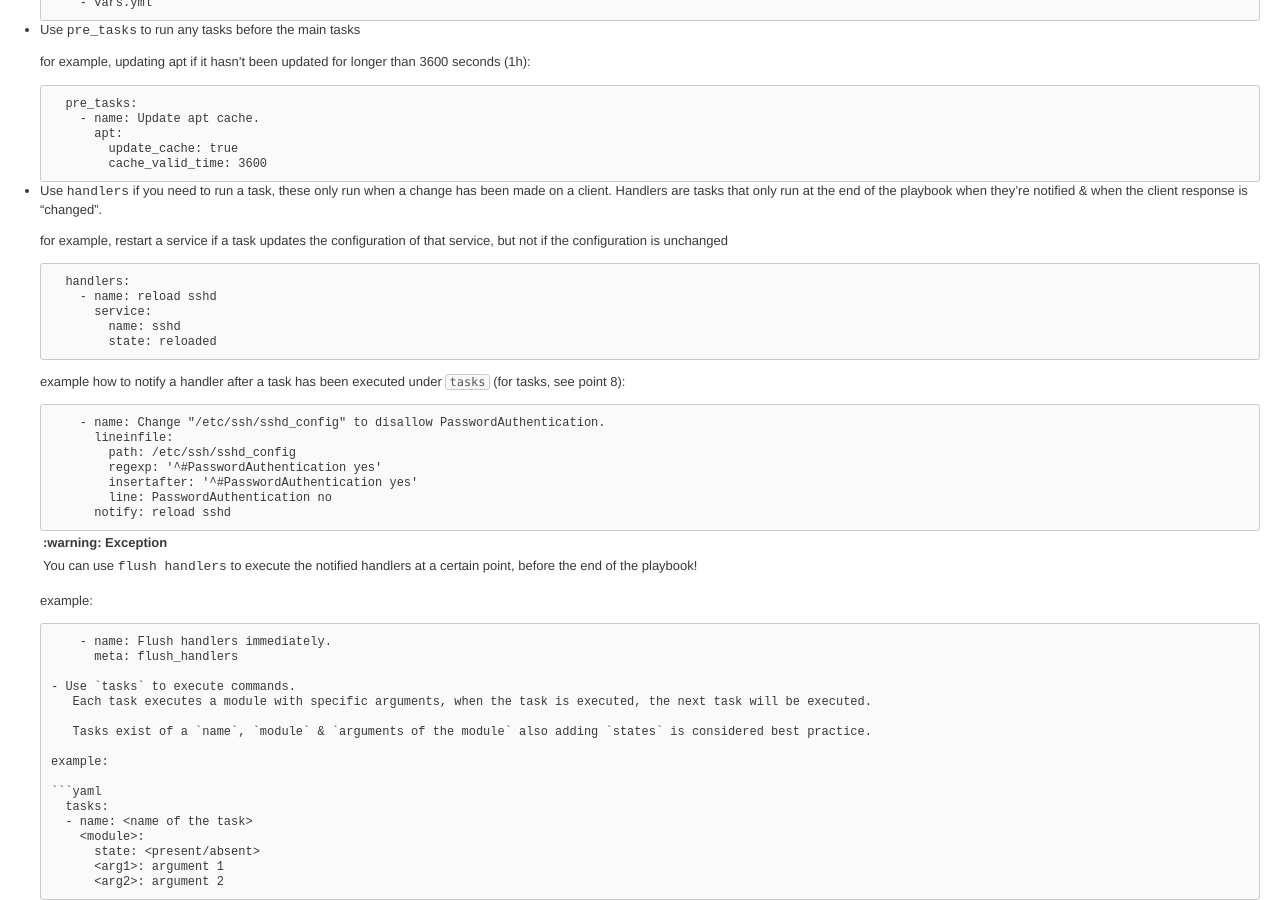
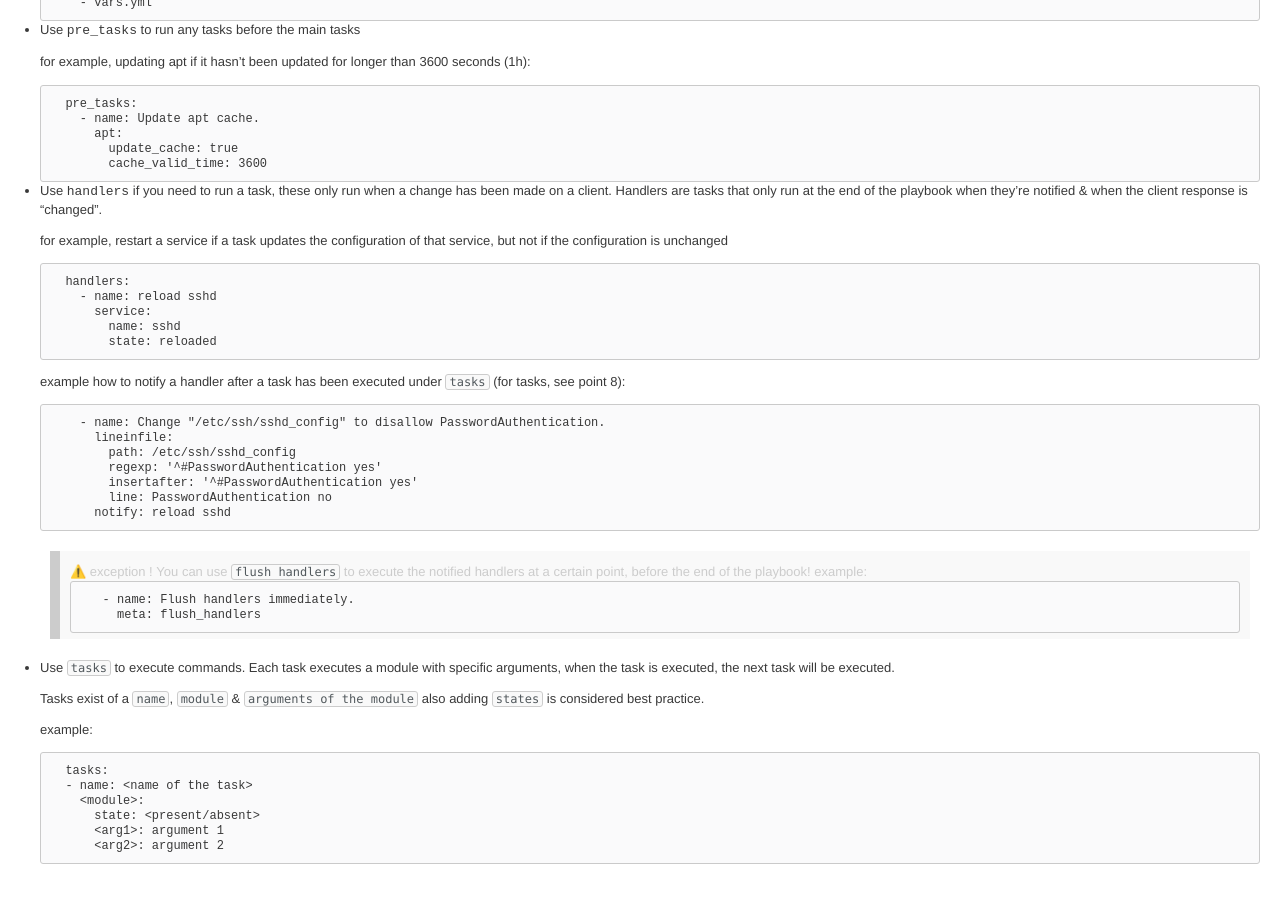
Before and after one commit to christophedc0/blog.iety.xyz, a Jekyll site: the page built from ansible.md, in a window 1280 px wide and 900 px high, scrolled down 1287 px. Built offline with Jekyll 4.4.1, drawn with Linux system fonts in a browser that asks for light colours; our own code applies the rules of GitHub Pages for plain Markdown files; comment, search, counter and statistics services are not loaded; after the commit the page ends 2151 px from its top, so only the background shows below that; part of the change alters nothing that is shown.

Commit message:
warning added

````diff
--- a/ansible.md
+++ b/ansible.md
@@ -134,15 +134,16 @@ example how to notify a handler after a task has been executed under `tasks` (fo
       notify: reload sshd
 ```
 
-| :warning: Exception          |
-|:---------------------------|
-| You can use `flush handlers` to execute the notified handlers at a certain point, before the end of the playbook!      |
-
-example:
-
-```yaml
-    - name: Flush handlers immediately.
-      meta: flush_handlers
+> ⚠️ exception !
+>
+> You can use `flush handlers` to execute the notified handlers at a certain point, before the end of the playbook!
+>
+> example:
+>
+> ```yaml
+>    - name: Flush handlers immediately.
+>      meta: flush_handlers
+>```
 
 - Use `tasks` to execute commands.
    Each task executes a module with specific arguments, when the task is executed, the next task will be executed.
````
